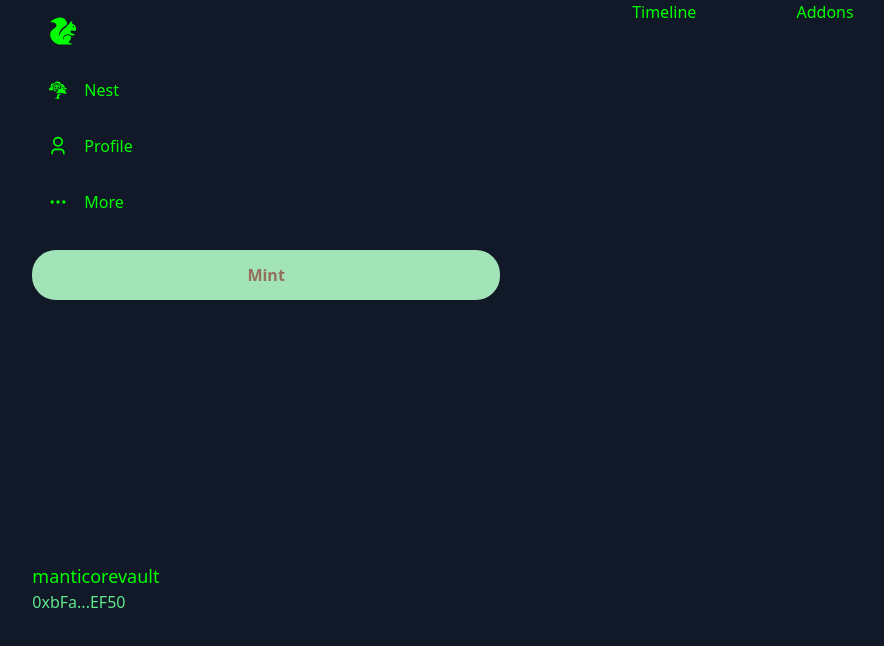
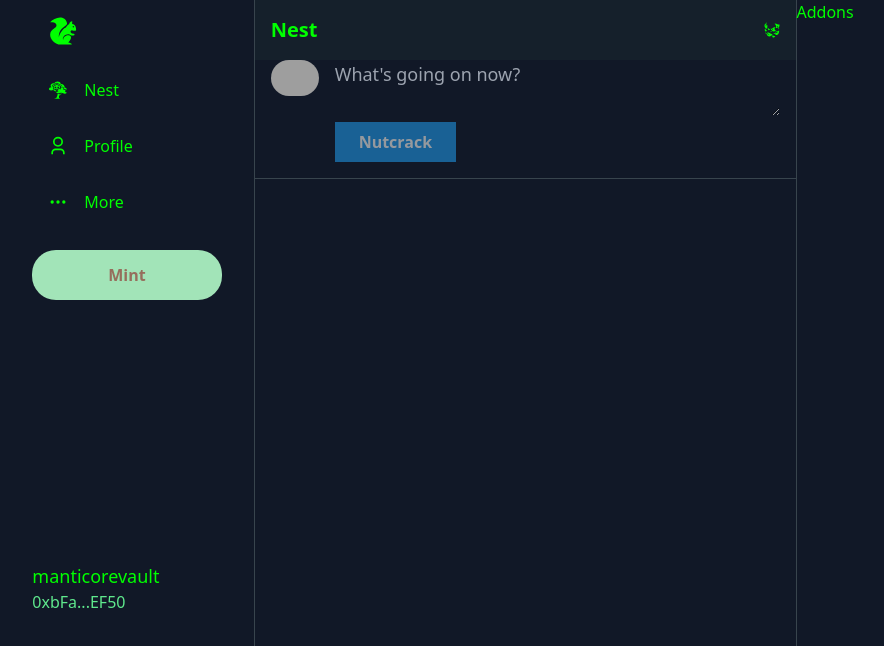
Before and after one commit to manticorevault/jerby, a Next.js app in the folder client/: page / in a window 1280 px wide. Shown: the top 646 px of the page, without its empty margins (213-1097 px from the left). Built offline with nearby package versions, Linux system fonts and the light colour scheme; grey boxes are pictures that could not be loaded.

Commit message:
Created the basic nutcracker bo

```diff
--- /dev/null
+++ b/client/components/home/Nutcracker.js
@@ -0,0 +1,65 @@
+import { useState } from "react"
+
+const style = {
+    wrapper: `px-4 flex flex-row border-b border-[#38444d] pb-4`,
+    nutcrackerLeft: `mr-4`,
+    nutcrackerRight: `flex-1`,
+    profileImage: `height-12 w-12 rounded-full`,
+    inputField: `w-full h-full outline-none bg-transparent text-lg`,
+    formLowerContainer: `flex`,
+    iconsContainer: `text-[#1d9bf0] flex flex-1 items-center`,
+    icon: `mr-2`,
+    submitGeneral: `px-6 py-2 rounded-3x1 font-bold`,
+    inactiveSubmit: `bg-[#196195] text-[#95999e]`,
+    activeSubmit: `bg-[#1d9bf0] text-white`
+}
+
+const Nutcracker = () => {
+
+    const [nutMessage, setNutMessage] = useState("")
+
+    const postMessage = (event) => {
+        event.preventDefault()
+        console.log(nutMessage)
+    }
+
+    return (
+        <div className={style.wrapper}>
+            <div className={style.nutcrackerLeft}>
+                <img
+                    src="https://cdnb.artstation.com/p/assets/images/images/046/673/159/original/lucca-moura-esquilo-export.gif?1645667884"
+                    alt="A pixel art squirrel as profile image"
+                    className={ style.profileImage }
+                />
+            </div>
+            <div className={style.nutcrackerRight}>
+                <form>
+                    <textarea
+                        className={style.inputField}
+                        placeholder="What's going on now?"
+                        value={nutMessage}
+                        onChange={(e) => setNutMessage(e.target.value)}
+                    />
+                    <div className={style.formLowerContainer}>
+                        <div className={style.iconsContainer}>
+                            <button
+                                type="submit"
+                                disabled={!nutMessage}
+                                onClick={(event) => postMessage(event)}
+                                className={`${style.submitGeneral} ${
+                                    nutMessage ? style.activeSubmit : style.inactiveSubmit
+                                }`}
+                            >
+                                Nutcrack
+                            </button>
+                        </div>
+                    </div>
+                </form>
+
+            </div>
+        </div>
+    )
+
+}
+
+export default Nutcracker
--- /dev/null
+++ b/client/components/home/Timeline.js
@@ -0,0 +1,24 @@
+import Nutcracker from "./Nutcracker";
+import { GiLeafSwirl } from "react-icons/gi"
+
+const style = {
+    wrapper: `flex-[2] border-r border-l border-[#38444d]`,
+    header: `sticky top-0 bg-[#15202b] z-10 p-4 flex justify-between items-center`,
+    headerTitle: `text-xl font-bold`
+}
+
+function Timeline() {
+    return (
+        <div className={style.wrapper}>
+            <div className={style.header}>
+                <div className={style.headerTitle}>
+                    Nest
+                </div>
+                <GiLeafSwirl />
+            </div>
+            <Nutcracker />
+        </div>
+    )
+}
+
+export default Timeline;
--- a/client/pages/index.js
+++ b/client/pages/index.js
@@ -1,4 +1,5 @@
 import Sidebar from "../components/Sidebar"
+import Timeline from "../components/home/Timeline"
 
 const style = {
   wrapper: `flex justify-center h-screen w-screen select-none bg-[#111827] text-[#00ff00]`,
@@ -11,9 +12,7 @@ export default function Home() {
       <div className={style.content}>
         <Sidebar />
 
-        <h2>
-          Timeline
-        </h2>
+        <Timeline />
 
         <h2>
           Addons
```
